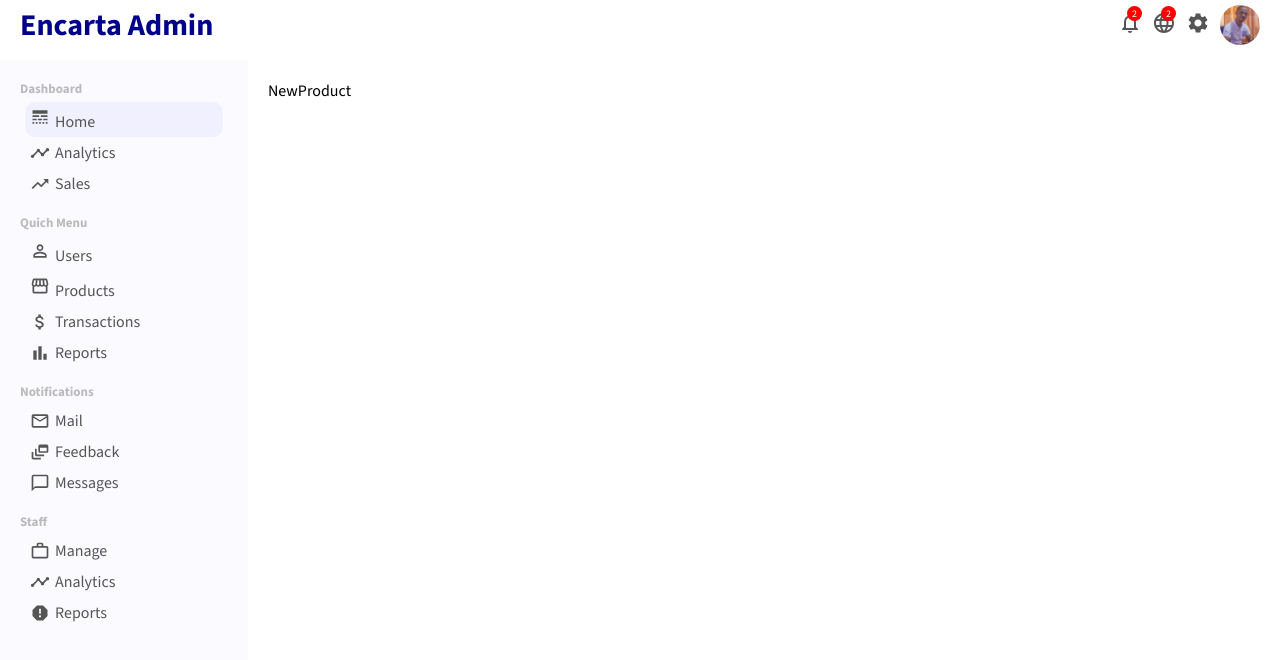
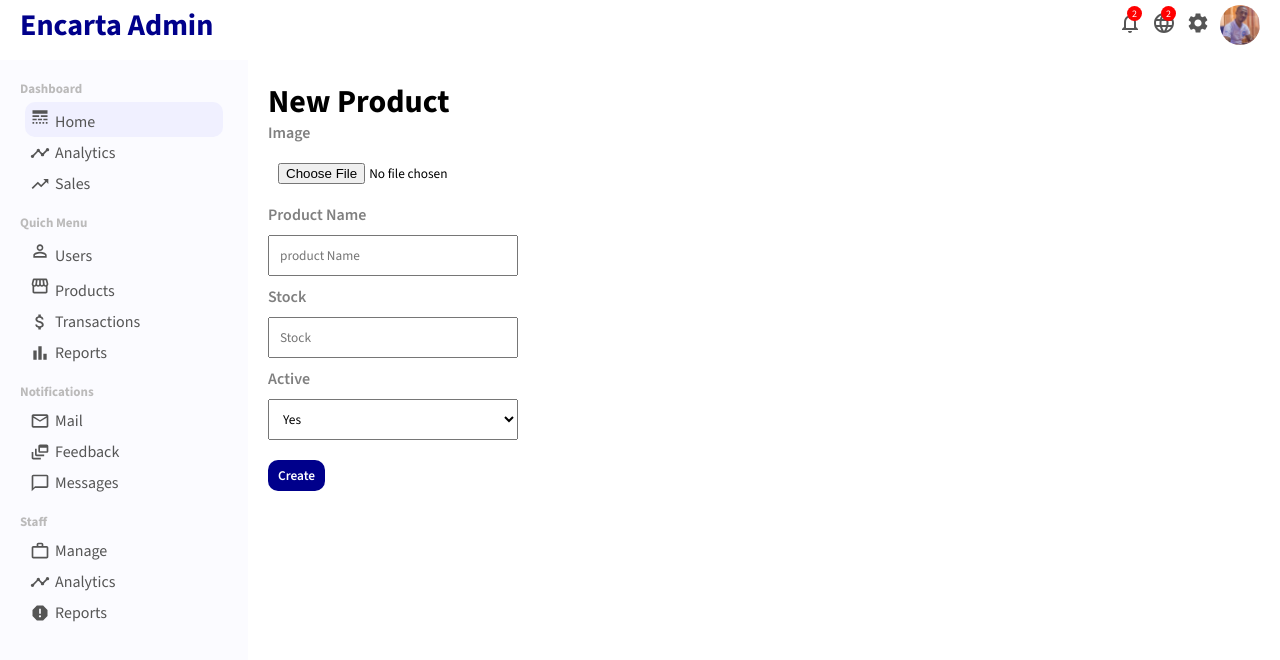
Before and after one commit to anyars-encarta/admin-panel, a React (Create React App) app: page /newproduct in a window 1280 px wide. Shown: the top 660 px of the page. Built offline with nearby package versions, Linux system fonts and the light colour scheme.

Commit message:
Implement add a new product

```diff
--- a/src/pages/newProduct/NewProduct.jsx
+++ b/src/pages/newProduct/NewProduct.jsx
@@ -2,9 +2,38 @@
 import './newProduct.css';
 
 const NewProduct = () => {
-  return (
-    <div className='newProduct'>NewProduct</div>
-  )
+    return (
+        <div className='newProduct'>
+            <h1 className="addProductTitle">New Product</h1>
+
+            <form className="addProductForm">
+                <div className="addProductItem">
+                    <label for="productImage">Image</label>
+                    <input id='productImage' type="file" />
+                </div>
+
+                <div className="addProductItem">
+                    <label for="productName">Product Name</label>
+                    <input id='productName' type="text" placeholder='product Name' />
+                </div>
+
+                <div className="addProductItem">
+                    <label for="productStock">Stock</label>
+                    <input id='productStock' type="text" placeholder='Stock' />
+                </div>
+
+                <div className="addProductItem">
+                    <label for="active">Active</label>
+                    <select name="active" id="active">
+                        <option value="yes">Yes</option>
+                        <option value="no">NO</option>
+                    </select>
+                </div>
+
+                <button className="addProductButton">Create</button>
+            </form>
+        </div>
+    )
 }
 
 export default NewProduct
--- a/src/pages/newProduct/newProduct.css
+++ b/src/pages/newProduct/newProduct.css
@@ -1,4 +1,38 @@
 .newProduct {
     flex: 4;
     padding: 20px;
+
+    .addProductForm {
+        .addProductItem {
+            width: 250px;
+            display: flex;
+            flex-direction: column;
+            margin-bottom: 10px;
+
+            label {
+                color: gray;
+                font-weight: 600;
+                margin-bottom: 10px;
+            }
+
+            input {
+                padding: 10px;
+            }
+
+            select {
+                padding: 10px;
+            }
+        }
+
+        .addProductButton {
+            margin-top: 10px;
+            padding: 7px 10px;
+            border: none;
+            border-radius: 10px;
+            background-color: darkblue;
+            color: white;
+            font-weight: 600;
+            cursor: pointer;
+        }
+    }
 }
```
